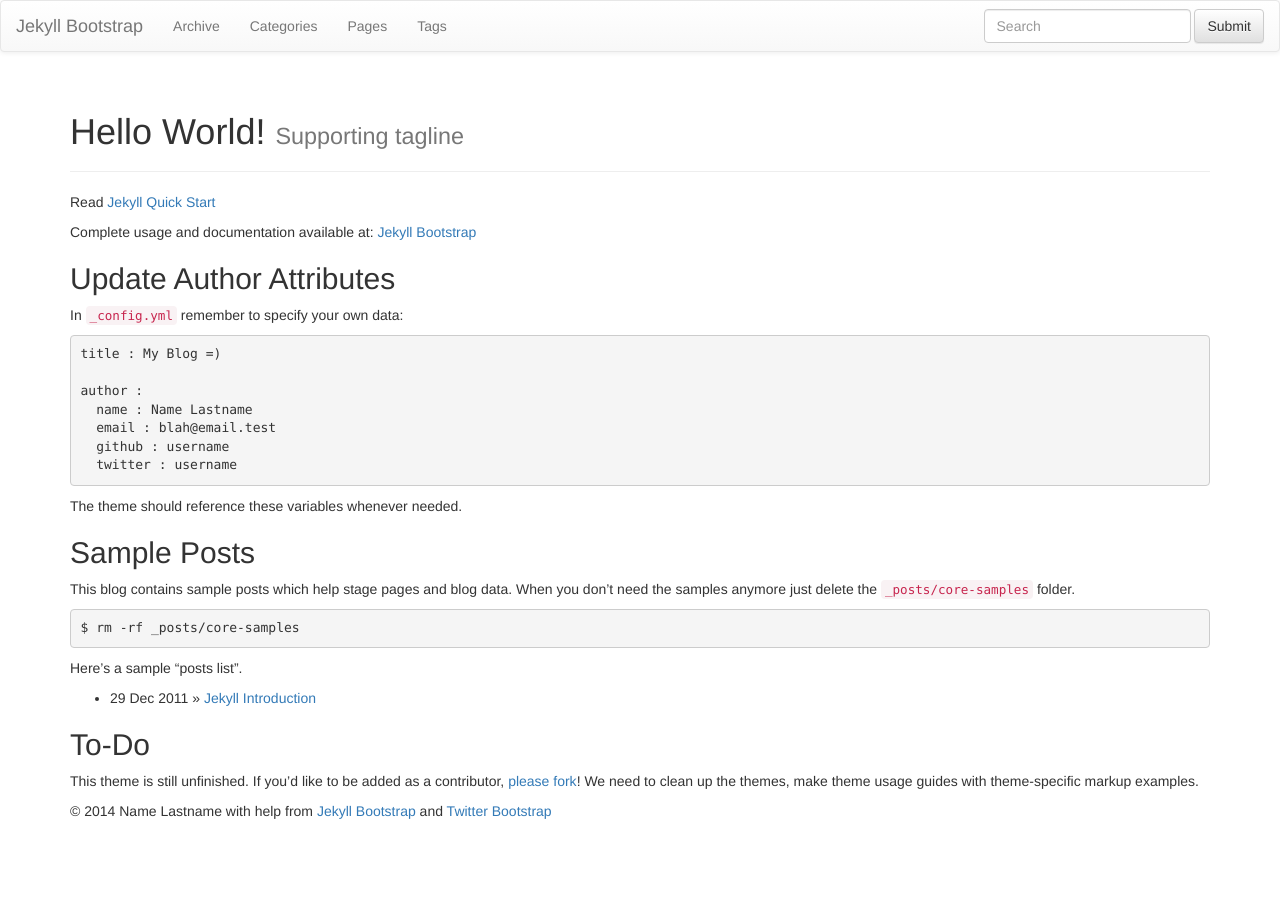
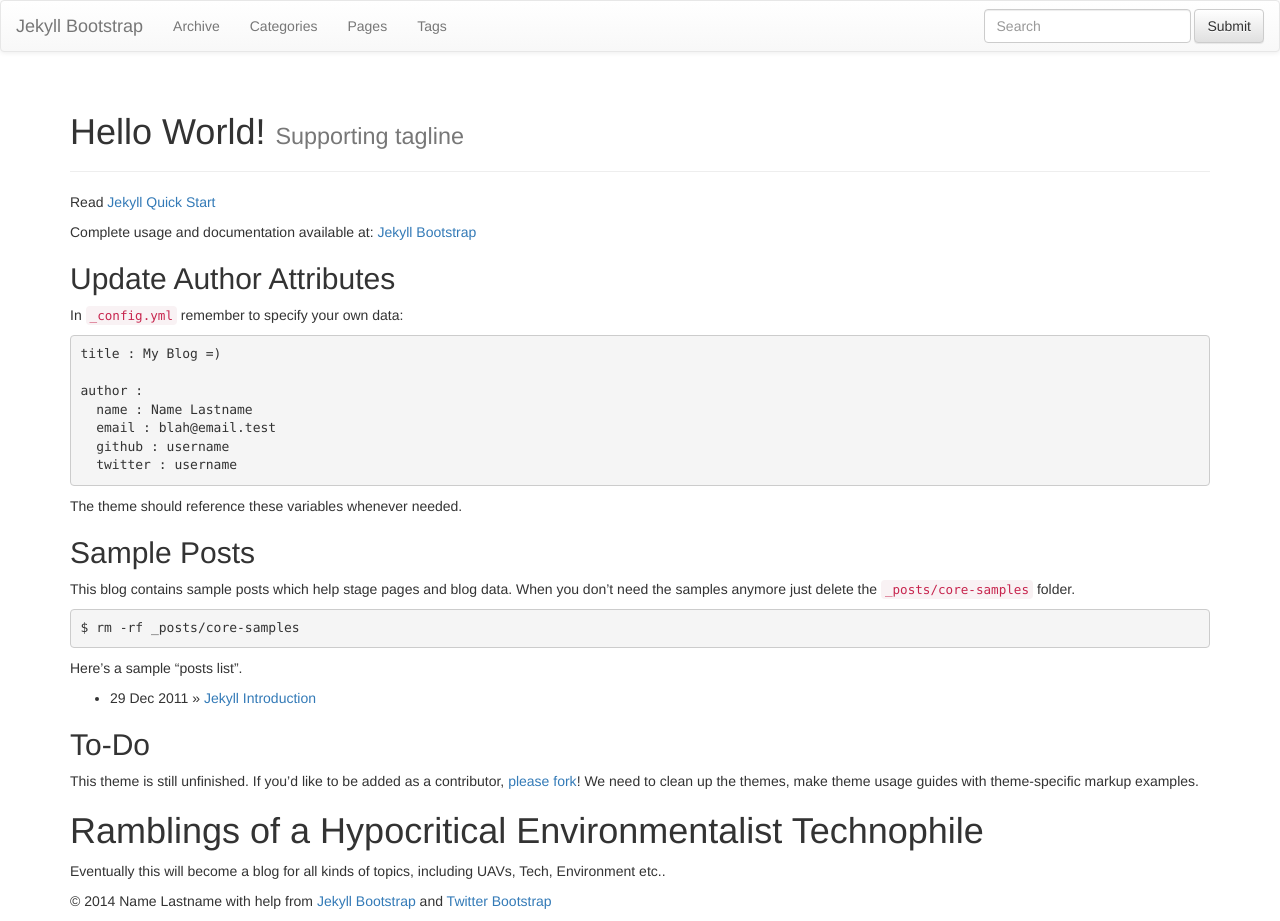
Before and after one commit to Sam2304/sam2304.github.io, a Jekyll site: the page built from index.md, in a window 1280 px wide. Built offline with Jekyll 4.4.1, drawn with Linux system fonts in a browser that asks for light colours; nearby versions of some CDN libraries; library files that are not in the unit come from our copies; before the commit the page ends 900 px from its top, so only the background shows below that.

Commit message:
Sorted out the default index page, added gitignore

```diff
--- a/index.md
+++ b/index.md
@@ -42,3 +42,6 @@ Here's a sample "posts list".
 
 This theme is still unfinished. If you'd like to be added as a contributor, [please fork](http://github.com/plusjade/jekyll-bootstrap)!
 We need to clean up the themes, make theme usage guides with theme-specific markup examples.
+
+<h1>Ramblings of a Hypocritical Environmentalist Technophile</h1>
+<p>Eventually this will become a blog for all kinds of topics, including UAVs, Tech, Environment etc..</p>
```
Also changed, not shown: index.html (deleted, +0 -7 lines), 1 other file.
